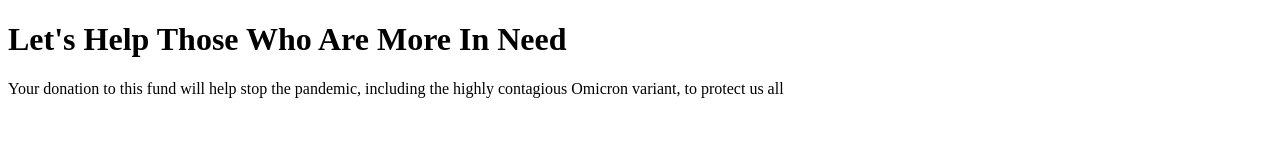
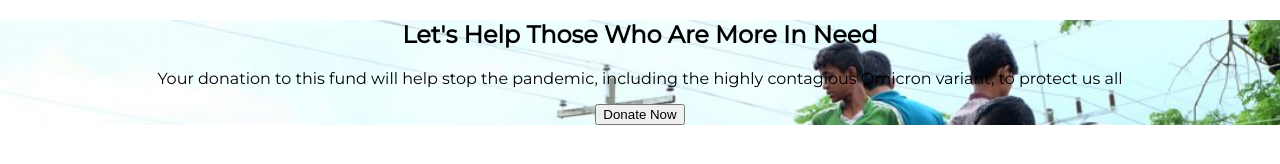
Before and after one commit to mredul2003/Assignment-1, a plain HTML site: page index.html in a window 1280 px wide. Drawn offline with Linux system fonts and the light colour scheme.

Commit message:
css linked

```diff
--- a/index.html
+++ b/index.html
@@ -6,15 +6,23 @@
     <meta http-equiv="X-UA-Compatible" content="IE=edge">
     <meta name="viewport" content="width=device-width, initial-scale=1.0">
     <title>Donate Today</title>
+    <link rel="stylesheet" href="style.css">
     <link rel="preconnect" href="https://fonts.googleapis.com">
     <link rel="preconnect" href="https://fonts.gstatic.com" crossorigin>
     <link href="https://fonts.googleapis.com/css2?family=Montserrat&display=swap" rel="stylesheet">
 </head>
 
 <body>
-    <h1>Let's Help Those Who Are More In Need </h1>
-    <p>Your donation to this fund will help stop the pandemic,
-        including the highly contagious Omicron variant, to protect us all</p>
+
+    <section class="top-banner">
+        <div class="header">
+            <h1>Let's Help Those Who Are More In Need </h1>
+            <p>Your donation to this fund will help stop the pandemic,
+                including the highly contagious Omicron variant, to protect us all</p>
+            <button class="link-button">Donate Now</button>
+        </div>
+    </section>
+
 </body>
 
 </html>
--- a/style.css
+++ b/style.css
@@ -1,3 +1,16 @@
 body {
     font-family: 'Montserrat', sans-serif;
+    margin: 0;
 }
+
+.top-banner {
+    background-image: url(images/top-banner.jpg);
+    background-repeat: no-repeat;
+    background-size: 100%;
+}
+
+.header {
+    text-align: center;
+    position: relative;
+    top: 15%;
+}
```
